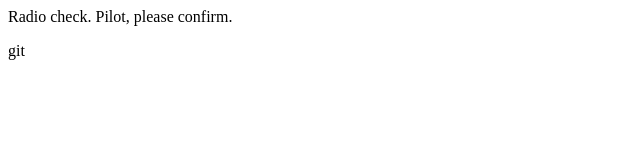
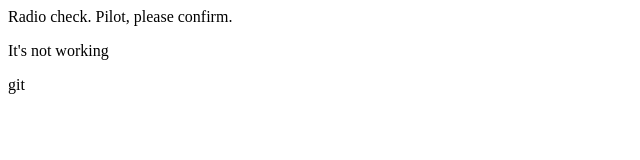
Before and after one commit to DumbsterJedi/communication-log, a plain HTML site: page index.html in a window 1280 px wide. Shown: the full height of the page, 0-640 px from the left. Drawn offline with Linux system fonts and the light colour scheme.

Commit message:
Line added.

```diff
--- a/index.html
+++ b/index.html
@@ -1,5 +1,6 @@
 <html>
    <body>
       <p>Radio check. Pilot, please confirm.</p>
+      <p>It's not working</p>
    </body>
 </html>git
```
